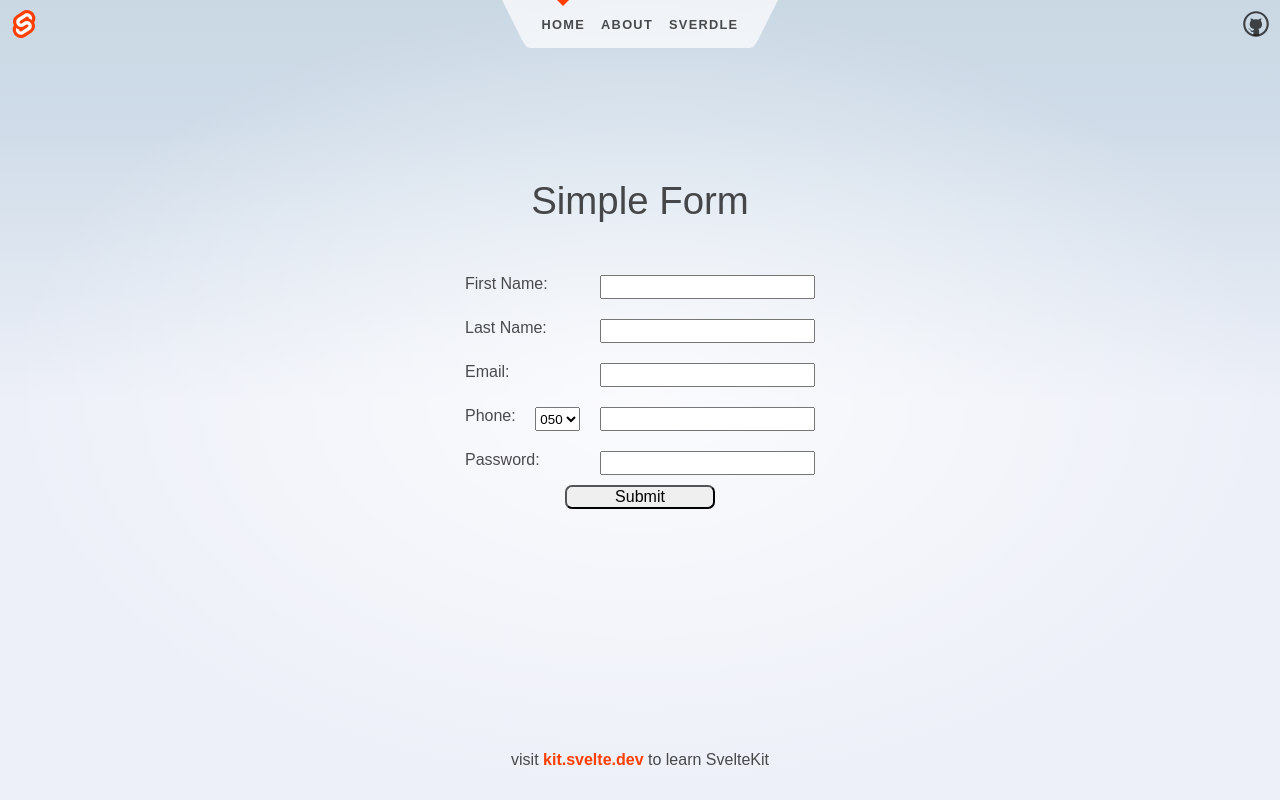
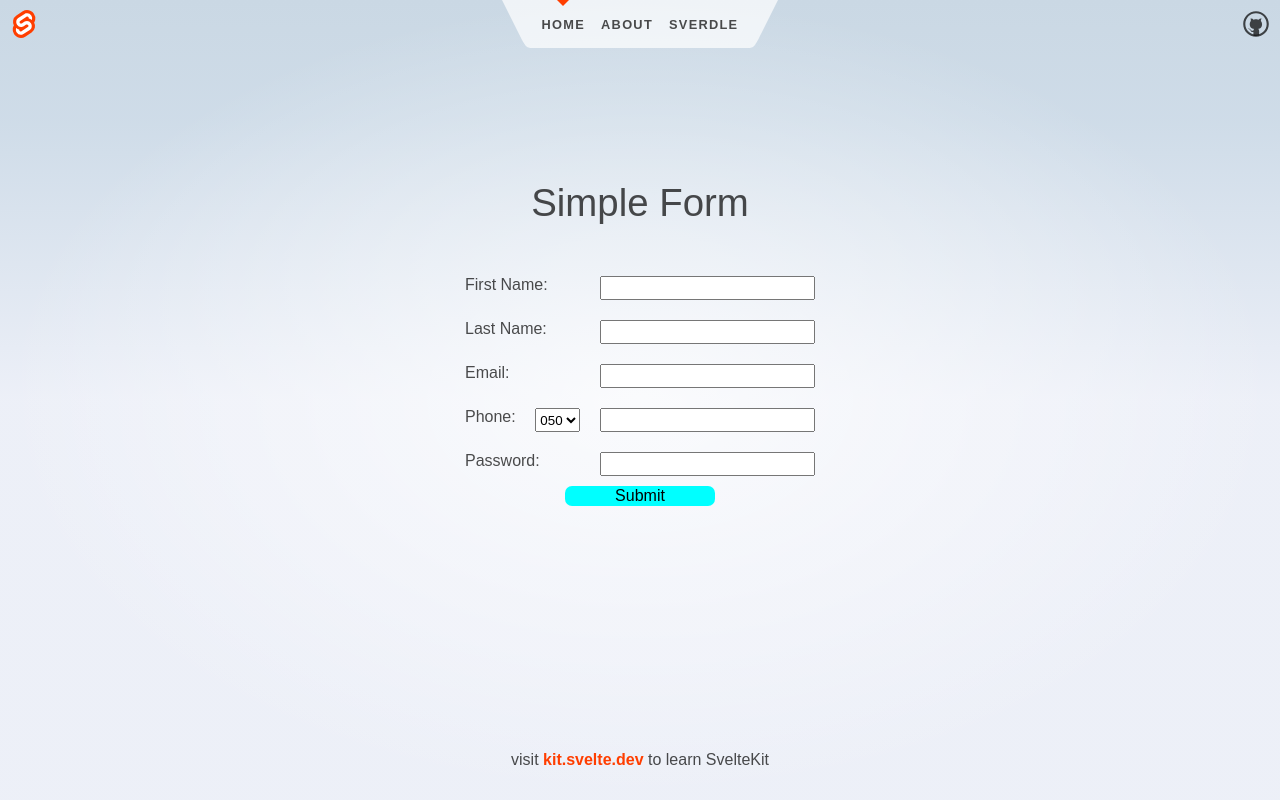
Before and after one commit to romanbishof/gini-test, a SvelteKit app: page / in a window 1280 px wide. Built offline with nearby package versions, Linux system fonts and the light colour scheme.

Commit message:
button css

```diff
--- a/src/routes/Form.svelte
+++ b/src/routes/Form.svelte
@@ -138,9 +138,15 @@
   }
 
   button {
+    background-color: aqua;
+    border: 3px;
     width: 150px;
     border-radius: 7px;
     margin-top: 10px;
+    cursor: pointer;
+  }
+  button:hover {
+    background-color: rgb(5, 212, 212);
   }
 
   .error {
```
